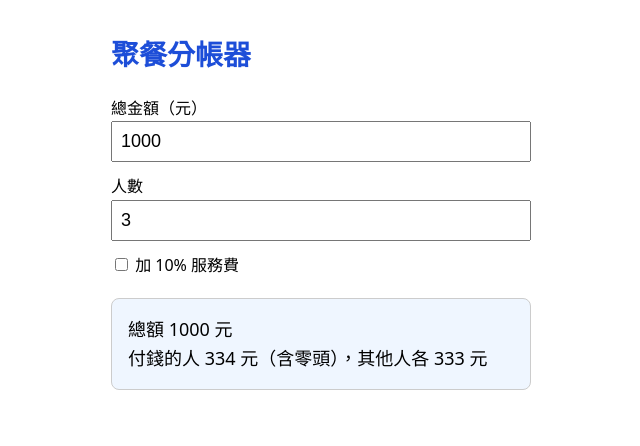
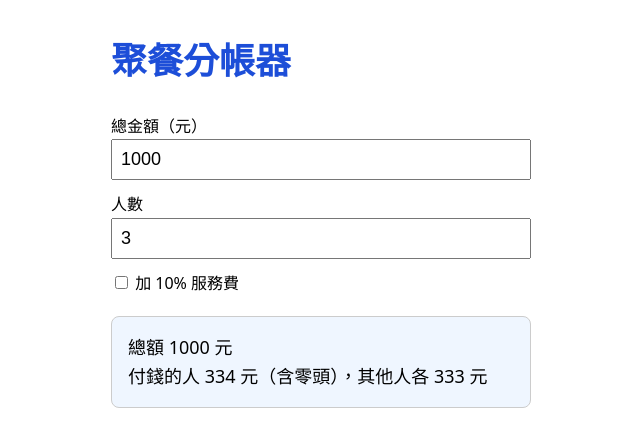
Before and after one commit to dcai88888-lgtm/bill-splitter, a plain HTML site: page index.html in a window 1280 px wide. Shown: the whole page, without its empty margins (319-959 px from the left). Drawn offline with Linux system fonts and the light colour scheme.

Commit message:
標題放大

```diff
--- a/index.html
+++ b/index.html
@@ -6,7 +6,7 @@
 <title>聚餐分帳器</title>
 <style>
   body { font-family: system-ui, "PingFang TC", sans-serif; max-width: 420px; margin: 32px auto; padding: 0 16px; line-height: 1.6; }
-  h1 { font-size: 28px; color: #1d4ed8; }
+  h1 { font-size: 36px; color: #1d4ed8; }
   label { display: block; margin: 12px 0; }
   input[type=number] { width: 100%; font-size: 18px; padding: 8px; box-sizing: border-box; }
   #result { margin-top: 20px; padding: 16px; border: 1px solid #ccc; border-radius: 8px; font-size: 18px; background: #eff6ff; }
```
